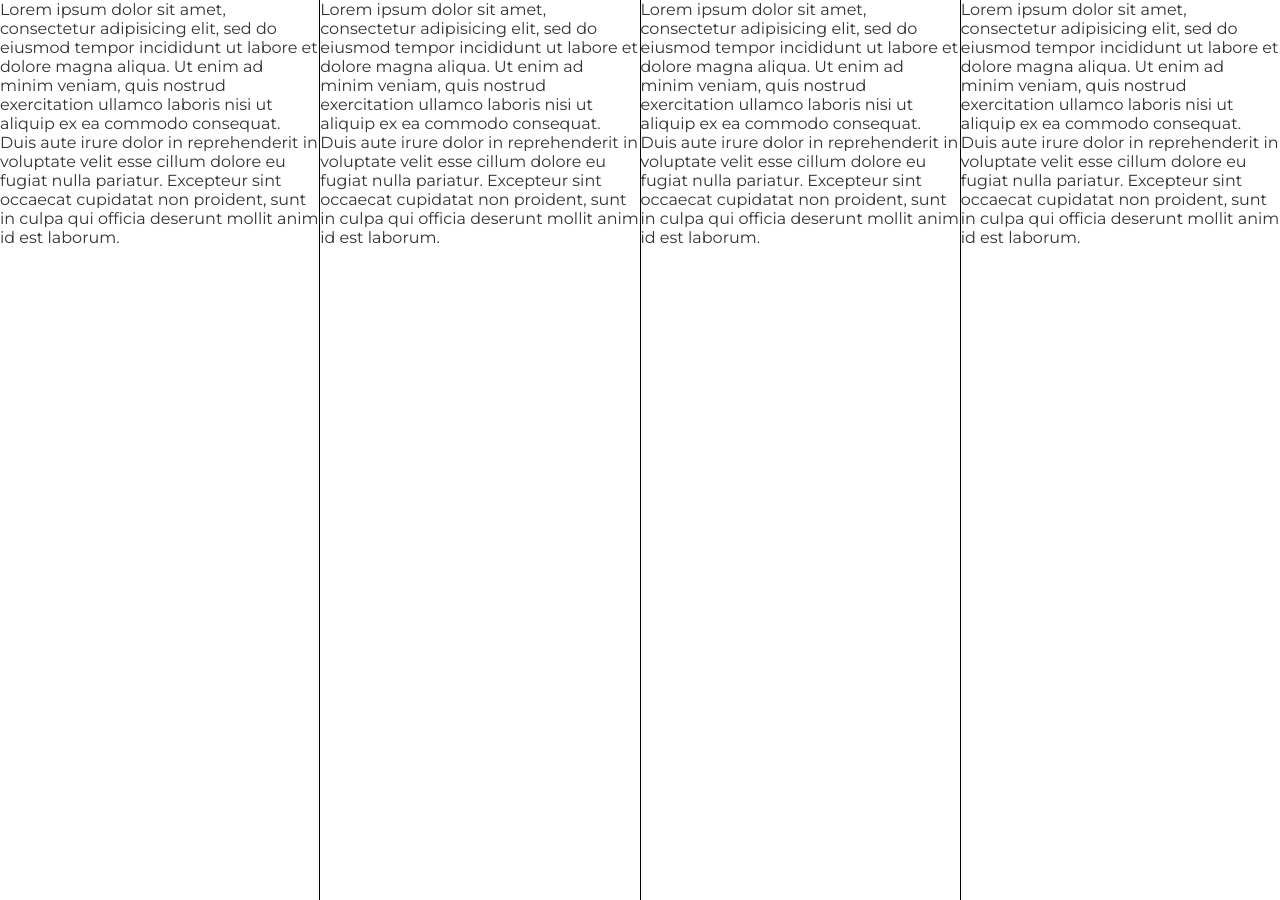
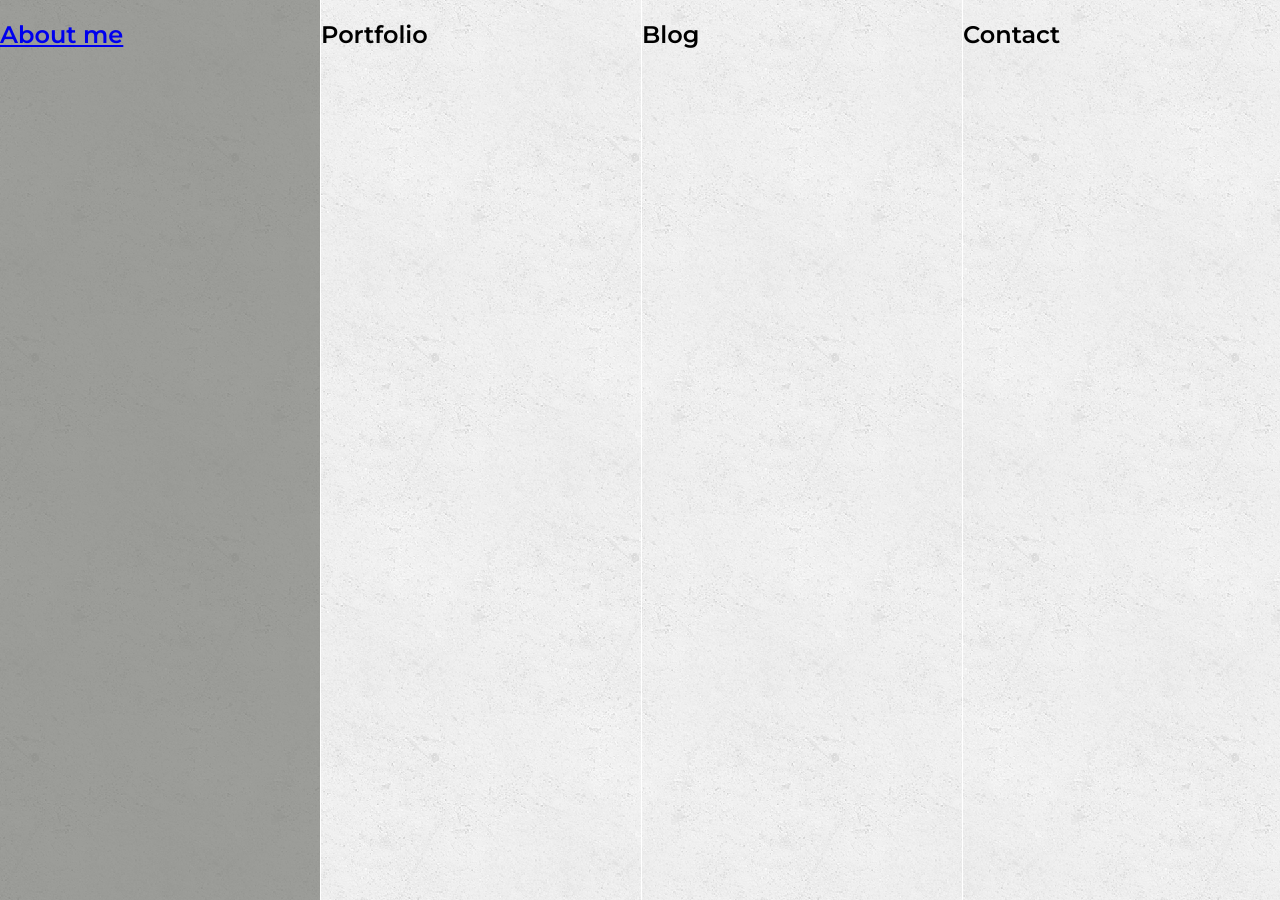
Before and after one commit to nataliasmdev/natalia_rio.github.io, a Jekyll site: the page built from index.html, in a window 1280 px wide. Built offline with Jekyll 4.4.1, drawn with Linux system fonts in a browser that asks for light colours.

Commit message:
cambios menu

```diff
--- a/_config.yml
+++ b/_config.yml
@@ -37,6 +37,19 @@ plugins:
 sass:
   style: compressed
 
+defaults:
+- scope:
+    path:     "" # an empty string here means all files in the project
+  values:
+    layout:   "default"
+- scope:
+    path: "_pages"
+  values:
+    permalink: /:basename:output_ext
+
+include:
+  - _pages
+
 # Exclude from processing.
 # The following items will not be processed, by default.
 # Any item listed under the `exclude:` key here will be automatically added to
--- a/_layouts/default.html
+++ b/_layouts/default.html
@@ -11,12 +11,31 @@
 	{% include head.html %}
 </head>
 <body>
-	<main>
-		<div class="container">
-			<div class="row">
-				{{ content }}
+	<div class="container">
+		<header>
+			<div class="category {% if page.url != '/' and page.url != '/about-me' %}hidden{% endif %}">
+				<a href="about-me">
+					<h2 class="category__title">About me</h2>
+				</a>
 			</div>
-		</div>
-	</main>
+			<div class="category {% if page.url != '/' and page.url != '/portfolio' %}hidden{% endif %}">
+				<h2 class="category__title">Portfolio</h2>
+			</div>
+			<div class="category {% if page.url != '/' and page.url != '/blog' %}hidden{% endif %}">
+				<h2 class="category__title">Blog</h2>
+			</div>
+			<div class="category {% if page.url != '/' and page.url != '/contact' %}hidden{% endif %}">
+				<h2 class="category__title">Contact</h2>
+			</div>
+		</header>
+		<main class="hidden">
+			Lorem ipsum dolor sit amet, consectetur adipisicing elit, sed do eiusmod
+			tempor incididunt ut labore et dolore magna aliqua. Ut enim ad minim veniam,
+			quis nostrud exercitation ullamco laboris nisi ut aliquip ex ea commodo
+			consequat. Duis aute irure dolor in reprehenderit in voluptate velit esse
+			cillum dolore eu fugiat nulla pariatur. Excepteur sint occaecat cupidatat non
+			proident, sunt in culpa qui officia deserunt mollit anim id est laborum.
+		</main>
+	</div>
 </body>
 </html>
--- a/_layouts/home.md
+++ /dev/null
@@ -1,49 +0,0 @@
----
----
-
-<!DOCTYPE html>
-<!--suppress ALL, SyntaxError -->
-<html>
-<head>
-	<meta name="viewport" content="width=device-width, initial-scale=1.0">
-	<title>{{ page.title | default: site.title }}</title>
-
-	{% include head.html %}
-</head>
-<body>
-	<main>
-		<div class="category" id="aboutMe">
-			Lorem ipsum dolor sit amet, consectetur adipisicing elit, sed do eiusmod
-			tempor incididunt ut labore et dolore magna aliqua. Ut enim ad minim veniam,
-			quis nostrud exercitation ullamco laboris nisi ut aliquip ex ea commodo
-			consequat. Duis aute irure dolor in reprehenderit in voluptate velit esse
-			cillum dolore eu fugiat nulla pariatur. Excepteur sint occaecat cupidatat non
-			proident, sunt in culpa qui officia deserunt mollit anim id est laborum.
-		</div>
-		<div class="category" id="portfolio">
-			Lorem ipsum dolor sit amet, consectetur adipisicing elit, sed do eiusmod
-			tempor incididunt ut labore et dolore magna aliqua. Ut enim ad minim veniam,
-			quis nostrud exercitation ullamco laboris nisi ut aliquip ex ea commodo
-			consequat. Duis aute irure dolor in reprehenderit in voluptate velit esse
-			cillum dolore eu fugiat nulla pariatur. Excepteur sint occaecat cupidatat non
-			proident, sunt in culpa qui officia deserunt mollit anim id est laborum.
-		</div>
-		<div class="category" id="blog">
-			Lorem ipsum dolor sit amet, consectetur adipisicing elit, sed do eiusmod
-			tempor incididunt ut labore et dolore magna aliqua. Ut enim ad minim veniam,
-			quis nostrud exercitation ullamco laboris nisi ut aliquip ex ea commodo
-			consequat. Duis aute irure dolor in reprehenderit in voluptate velit esse
-			cillum dolore eu fugiat nulla pariatur. Excepteur sint occaecat cupidatat non
-			proident, sunt in culpa qui officia deserunt mollit anim id est laborum.
-		</div>
-		<div class="category" id="contact">
-			Lorem ipsum dolor sit amet, consectetur adipisicing elit, sed do eiusmod
-			tempor incididunt ut labore et dolore magna aliqua. Ut enim ad minim veniam,
-			quis nostrud exercitation ullamco laboris nisi ut aliquip ex ea commodo
-			consequat. Duis aute irure dolor in reprehenderit in voluptate velit esse
-			cillum dolore eu fugiat nulla pariatur. Excepteur sint occaecat cupidatat non
-			proident, sunt in culpa qui officia deserunt mollit anim id est laborum.
-		</div>
-	</main>
-</body>
-</html>
--- a/_sass/_base.scss
+++ b/_sass/_base.scss
@@ -3,15 +3,6 @@
 
 $font-weight-normal: 400;
 $font-weight-bold: 600;
-
-
-// === Colors === //
-$color-main: #b10000;
-$color-second: #ee6e04;
-$color-off: #F2F2F2;
-$color-black: darken($color-off, 75%);
-// Categories
-$color-category-design: #816793;
 
 // === Resets === //
 html {
@@ -19,23 +10,5 @@ html {
 }
 body {
 	font-family: "Montserrat", sans-serif;
-	color: $color-black;
 	margin: 0;
 }
-
-
-// === TODO === //
-main {
-	display: flex;
-	height: 100vh;
-    margin: 0 auto;
-    max-width: 1920px;
-}
-
-.category {
-	width: 25%;
-
-	&:not(:last-child) {
-		border-right: solid black 1px;
-	}
-}
--- /dev/null
+++ b/_sass/_components.scss
@@ -0,0 +1,25 @@
+// === CATEGORIES === //
+.category {
+	// Local variables
+
+	// Attributes
+	height: 100%;
+    justify-content: center;
+    transition: background-color ease .8s;
+    width: 25vw;
+    max-width: 480.33px;
+
+	&:not(:last-child) {
+		border-right: solid #fff 1px;
+	}
+
+	// Pseudo-classes
+	&:hover {
+		background-color: rgba($color__second, .6);
+	}
+
+	// Children
+	&__title {
+		align-self: center;
+	}
+}
--- /dev/null
+++ b/_sass/_layout.scss
@@ -0,0 +1,10 @@
+// === ALL PAGES === //
+body {
+	background: url('/assets/images/background.png') repeat;
+}
+
+.container {
+	display: flex;
+    max-width: 1920px;
+    margin: 0 auto;
+}
--- /dev/null
+++ b/_sass/base/_colors.scss
@@ -0,0 +1,8 @@
+// === Main palette === //
+$color__main: #572929;
+$color__main--off: #704846;
+
+$color__second: #646760;
+$color__second--off: #73726D;
+
+$color__dark: #281C1C;
--- /dev/null
+++ b/_sass/layout/_header.scss
@@ -0,0 +1,4 @@
+header {
+	height: 100vh;
+	display: flex;
+}
--- /dev/null
+++ b/_sass/utilities/_visibility.scss
@@ -0,0 +1,14 @@
+.visible {
+	visibility: visible;
+}
+.invisible {
+	visibility: hidden;
+}
+.hidden {
+	display: none;
+}
+
+// === Mixins === //
+@mixin invisible($visibility) {
+  visibility: $visibility !important;
+}
--- a/assets/css/main.scss
+++ b/assets/css/main.scss
@@ -1,12 +1,13 @@
 ---
 ---
 
-/*
-Theme Name: La Rue d'Auseil template
-Description: Custom Jekyll template
-Author: Natalia Rio
-Author URI: https://www.linkedin.com/in/natalia-sm/
-Tags: Jekyll, Website, Blog, Auseil
-*/
+// === BASE === //
 
 @import "base";
+@import "base/colors";
+
+@import "components";
+@import "layout";
+@import "layout/header";
+
+@import "utilities/visibility";
--- a/index.html
+++ b/index.html
@@ -1,6 +1,2 @@
 ---
-# Feel free to add content and custom Front Matter to this file.
-# To modify the layout, see https://jekyllrb.com/docs/themes/#overriding-theme-defaults
-
-layout: home
 ---
```
Also changed, not shown: _pages/aboutMe.html (added, +10 -0 lines), assets/images/background.png (added).
